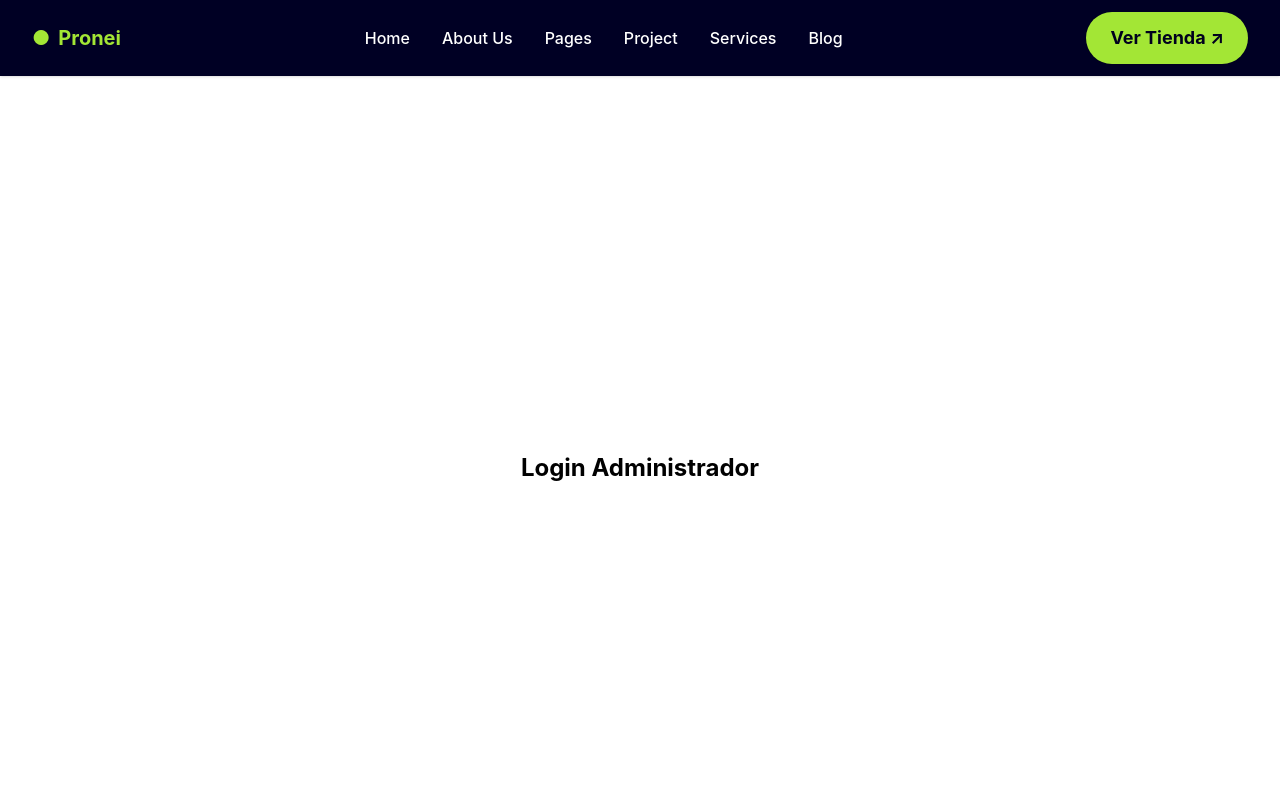
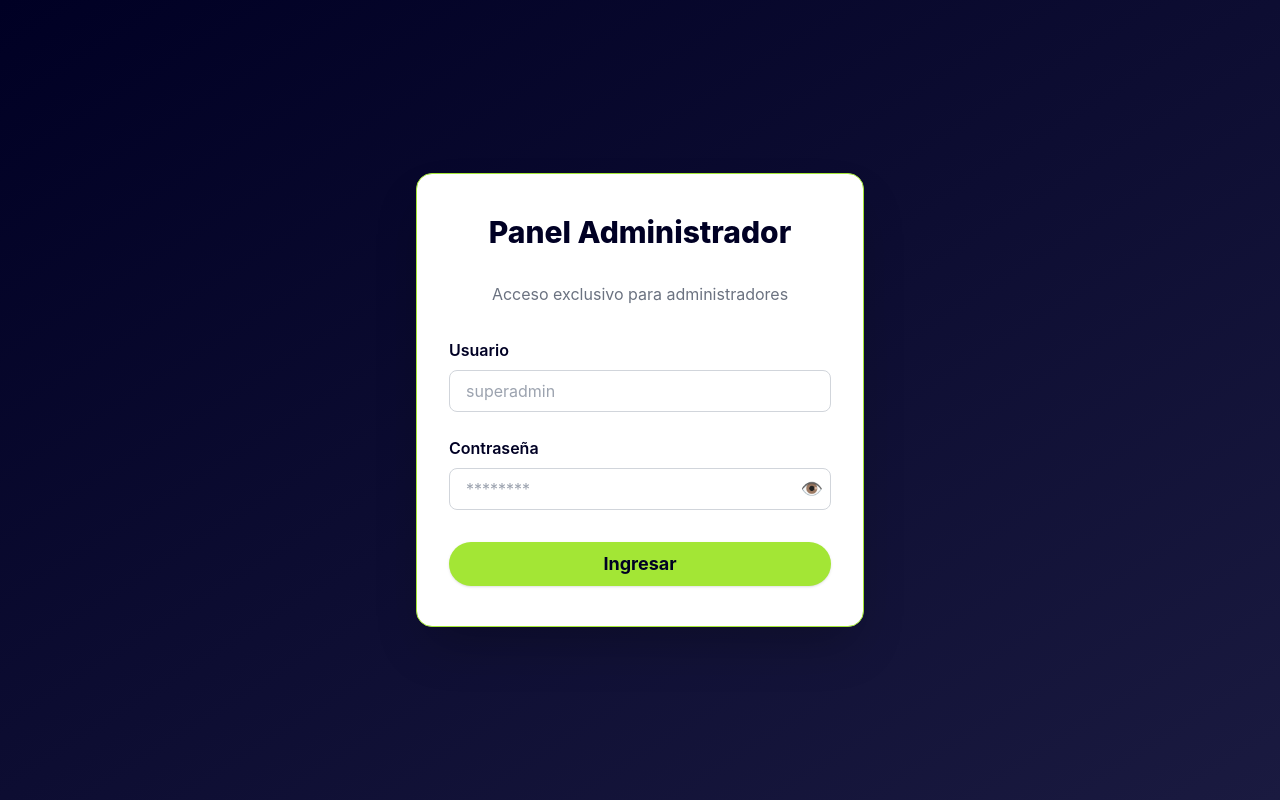
Before and after one commit to MarioPazmino/front_tienda_react_tailwind, a React (Create React App) app: page /admin/login in a window 1280 px wide. Shown: the top 800 px of the page. Built offline with nearby package versions, Linux system fonts and the light colour scheme.

Commit message:
Implement admin login functionality with form handling and API integration; restructure routing for admin pages

```diff
--- a/src/App.js
+++ b/src/App.js
@@ -1,5 +1,5 @@
 import React from 'react';
-import { BrowserRouter as Router, Routes, Route } from 'react-router-dom';
+import { BrowserRouter as Router, Routes, Route, Navigate } from 'react-router-dom';
 import Navbar from './components/Navbar';
 import Footer from './components/Footer';
 import Home from './pages/Home';
@@ -19,6 +19,11 @@ function App() {
 
   return (
     <Router>
+      <Routes>
+        {/* Rutas públicas con Navbar y Footer */}
+        <Route
+          path="/*"
+          element={
             <div className="flex flex-col min-h-screen">
               <Navbar />
               <main className="flex-1">
@@ -26,12 +31,17 @@ function App() {
                   <Route path="/" element={<Home />} />
                   <Route path="/productos" element={<Products products={products} />} />
                   <Route path="/producto/:id" element={<ProductDetail product={products[0]} />} />
-            <Route path="/admin/login" element={<AdminLogin />} />
-            <Route path="/admin/panel" element={<AdminPanel />} />
+                  <Route path="/admin" element={<Navigate to="/admin/login" replace />} />
                 </Routes>
               </main>
               <Footer />
             </div>
+          }
+        />
+        {/* Rutas admin sin Navbar ni Footer */}
+        <Route path="/admin/login" element={<AdminLogin />} />
+        <Route path="/admin/panel" element={<AdminPanel />} />
+      </Routes>
     </Router>
   );
 }
--- a/src/pages/AdminLogin.jsx
+++ b/src/pages/AdminLogin.jsx
@@ -1,10 +1,94 @@
-import React from 'react';
 
-const AdminLogin = () => (
-  <div className="flex flex-col items-center justify-center min-h-screen">
-    <h1 className="text-2xl font-bold mb-4">Login Administrador</h1>
-    {/* Formulario de login aquí */}
-  </div>
-);
+
+import React, { useState } from 'react';
+import { useNavigate } from 'react-router-dom';
+import { loginAdmin } from '../utils/api';
+
+const AdminLogin = () => {
+  const [username, setUsername] = useState('');
+  const [password, setPassword] = useState('');
+  const [showPassword, setShowPassword] = useState(false);
+  const [error, setError] = useState('');
+  const [loading, setLoading] = useState(false);
+  const navigate = useNavigate();
+
+
+  const handleSubmit = async (e) => {
+    e.preventDefault();
+    if (!username || !password) {
+      setError('Por favor ingresa tu usuario y contraseña.');
+      return;
+    }
+    setError('');
+    setLoading(true);
+    try {
+  const data = await loginAdmin(username, password);
+      if (data.token) {
+        localStorage.setItem('admin_token', data.token);
+        navigate('/admin/panel');
+      } else {
+        setError('Respuesta inesperada del servidor.');
+      }
+    } catch (err) {
+      setError(err.message);
+    } finally {
+      setLoading(false);
+    }
+  };
+
+  return (
+    <div className="min-h-screen flex items-center justify-center bg-gradient-to-br from-[#000024] to-[#1a1a40]">
+      <form
+        onSubmit={handleSubmit}
+        className="bg-white rounded-2xl shadow-2xl px-8 py-10 w-full max-w-md flex flex-col gap-6 border border-lime-400"
+      >
+        <h1 className="text-3xl font-extrabold text-center text-[#000024] mb-2">Panel Administrador</h1>
+        <p className="text-center text-gray-500 mb-2">Acceso exclusivo para administradores</p>
+        {error && <div className="text-red-600 text-sm text-center">{error}</div>}
+        <div className="flex flex-col gap-2">
+          <label htmlFor="username" className="font-semibold text-[#000024]">Usuario</label>
+          <input
+            id="username"
+            type="text"
+            className="border border-gray-300 rounded-lg px-4 py-2 focus:outline-none focus:ring-2 focus:ring-lime-400"
+            placeholder="superadmin"
+            value={username}
+            onChange={e => setUsername(e.target.value)}
+            autoComplete="username"
+          />
+        </div>
+        <div className="flex flex-col gap-2">
+          <label htmlFor="password" className="font-semibold text-[#000024]">Contraseña</label>
+          <div className="relative">
+            <input
+              id="password"
+              type={showPassword ? 'text' : 'password'}
+              className="border border-gray-300 rounded-lg px-4 py-2 w-full focus:outline-none focus:ring-2 focus:ring-lime-400 pr-10"
+              placeholder="********"
+              value={password}
+              onChange={e => setPassword(e.target.value)}
+              autoComplete="current-password"
+            />
+            <button
+              type="button"
+              className="absolute right-2 top-1/2 -translate-y-1/2 text-gray-400 hover:text-lime-500 text-lg"
+              onClick={() => setShowPassword(v => !v)}
+              tabIndex={-1}
+            >
+              {showPassword ? '🙈' : '👁️'}
+            </button>
+          </div>
+        </div>
+        <button
+          type="submit"
+          className="bg-lime-400 text-[#000024] font-bold py-2 rounded-full shadow hover:bg-lime-300 transition-all text-lg mt-2 disabled:opacity-60 disabled:cursor-not-allowed"
+          disabled={loading}
+        >
+          {loading ? 'Ingresando...' : 'Ingresar'}
+        </button>
+      </form>
+    </div>
+  );
+};
 
 export default AdminLogin;
--- a/src/utils/api.js
+++ b/src/utils/api.js
@@ -1,4 +1,22 @@
 // Aquí puedes centralizar tus llamadas a la API
+
+const API_BASE = 'https://xf5dnqgvpe.execute-api.us-east-2.amazonaws.com/dev';
+
 export async function fetchProducts() {
-  // return fetch('/api/products').then(res => res.json());
+  // return fetch(`${API_BASE}/products`).then(res => res.json());
 }
+
+export async function loginAdmin(username, password) {
+  const res = await fetch(`${API_BASE}/admin/login`, {
+    method: 'POST',
+    headers: {
+      'Content-Type': 'application/json',
+    },
+    body: JSON.stringify({ username, password }),
+  });
+  if (!res.ok) {
+    const error = await res.json().catch(() => ({}));
+    throw new Error(error.message || 'Error al iniciar sesión');
+  }
+  return res.json();
+}
```
Lines whose indentation alone changed are shown as unchanged.
